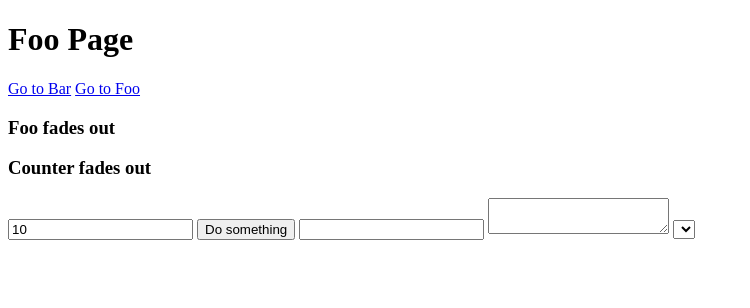
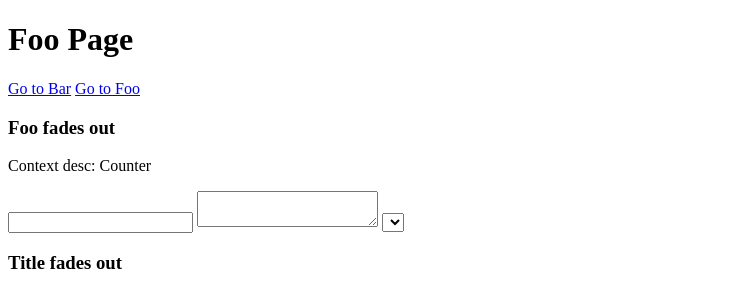
Before and after one commit to mauriziocescon/plg-svelte, a SvelteKit app: page /foo in a window 1280 px wide. Shown: the top 308 px of the page, without its empty margins (0-750 px from the left). Built offline with nearby package versions, Linux system fonts and the light colour scheme.

Commit message:
chore: replace Counter with Title, add count-context, and refactor context usage in Foo page

```diff
--- a/src/routes/foo/+page.svelte
+++ b/src/routes/foo/+page.svelte
@@ -2,10 +2,15 @@
 	import { onDestroy } from 'svelte';
 	import { fade } from 'svelte/transition';
 
+	import { defineContext, useCounter } from './count-context.svelte.ts';
+
 	import Attachments from './Attachments.svelte';
-	import Counter from './Counter.svelte';
+	import Title from './Title.svelte';
 
 	let value = $state(10);
+
+	defineContext(() => 'Counter', () => value);
+	const ctx = useCounter();
 
 	let att: Attachments | undefined = $state();
 
@@ -27,14 +32,6 @@
 
 <h3 out:fade={{ duration: 1000 }}>Foo fades out</h3>
 
-<Counter>
-	<input bind:value={value} type="number" />
-</Counter>
-
-<button onclick={doSomething}>Do something</button>
-
-{#if true}
-	<Attachments bind:this={att} />
-{:else}
-	<Attachments bind:this={att} />
-{/if}
+<p>Context desc: {ctx.desc()}</p>
+<Attachments bind:this={att} />
+<Title />
--- a/src/routes/foo/Counter.svelte
+++ /dev/null
@@ -1,10 +0,0 @@
-<script lang="ts">
-	import type { Snippet } from 'svelte';
-	import { fade } from 'svelte/transition';
-
-	const { children } = $props<{ children: Snippet }>();
-</script>
-
-<h3 out:fade={{ duration: 2000 }}>Counter fades out</h3>
-
-{@render children()}
--- /dev/null
+++ b/src/routes/foo/Title.svelte
@@ -0,0 +1,5 @@
+<script lang="ts">
+	import { fade } from 'svelte/transition';
+</script>
+
+<h3 out:fade={{ duration: 2000 }}>Title fades out</h3>
--- /dev/null
+++ b/src/routes/foo/count-context.svelte.ts
@@ -0,0 +1,46 @@
+import { createContext } from 'svelte';
+
+export class Count {
+	#c: number;
+	#desc = getTextContext();
+
+	constructor(value: () => number) {
+		this.#c = $derived.by(value);
+	}
+
+	getCount() {
+		return this.#c;
+	}
+
+	setCount(value: number) {
+		this.#c = value;
+	}
+
+	decrease() {
+		this.#c -= 1;
+	}
+
+	increase() {
+		this.#c += 1;
+	}
+
+	reset() {
+		this.#c = 0;
+	}
+
+	desc() {
+		return this.#desc.desc;
+	}
+}
+
+const [getTextContext, setTextContext] = createContext<{ desc: string }>();
+const [getCountContext, setCountContext] = createContext<Count>();
+
+export function defineContext(desc: () => string, value: () => number) {
+	setTextContext({ desc: desc() });
+	setCountContext(new Count(value));
+}
+
+export function useCounter() {
+	return getCountContext();
+}
```
